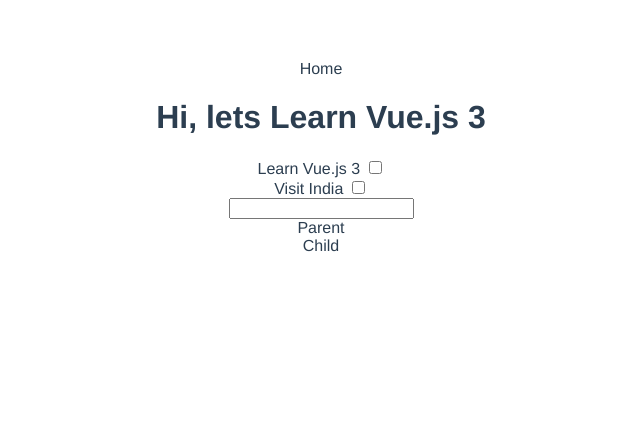
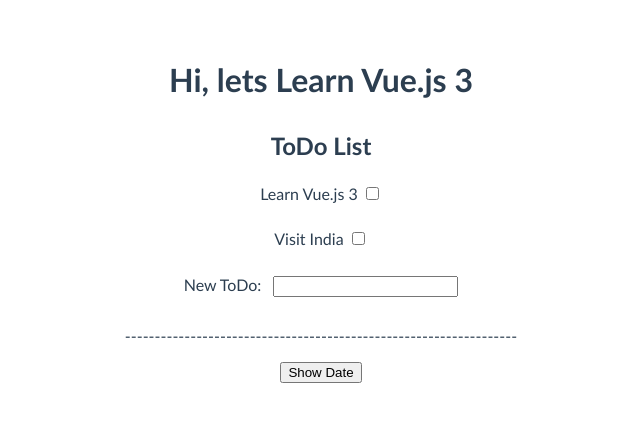
Before and after one commit to KsaniyaN/vue-playground, a Vue app: page / in a window 1280 px wide. Shown: the top 422 px of the page, without its empty margins (319-959 px from the left). Built offline with nearby package versions, Linux system fonts and the light colour scheme.

Commit message:
tidying up

```diff
--- a/src/App.vue
+++ b/src/App.vue
@@ -1,5 +1,5 @@
 <template>
-    <Nav />
+    <!-- <Nav /> -->
     <TodoApp />
     <Parent />
 </template>
@@ -21,11 +21,13 @@
 
 <style>
 #app {
-    font-family: Avenir, Helvetica, Arial, sans-serif;
-    -webkit-font-smoothing: antialiased;
-    -moz-osx-font-smoothing: grayscale;
+    font-family: 'Trebuchet MS', Helvetica, Arial, sans-serif;
     text-align: center;
     color: #2c3e50;
     margin-top: 60px;
 }
+
+* {
+    margin-bottom: 1em;
+}
 </style>
--- a/src/components/Nav.vue
+++ b/src/components/Nav.vue
@@ -6,12 +6,12 @@
 </template>
 
 <script>
-    export default {
-        name: "Nav",
-        data(){
-            return {
-                isLoggedIn: false
-            }
-        }
-    }
+export default {
+    name: "Nav",
+    data() {
+        return {
+            isLoggedIn: false,
+        };
+    },
+};
 </script>
--- a/src/components/Parent.vue
+++ b/src/components/Parent.vue
@@ -1,17 +1,34 @@
 <template>
     <div>
-        Parent
-        <Child />
+        <!-- Parent
+        <Child /> -->
+        <p>------------------------------------------------------------------</p>
+        <button @click="getDate">Show Date</button>
+        <p>{{ message }}</p>
     </div>
 </template>
 
 <script>
-    import Child from "./Child.vue";
 
-    export default {
-        name: "Parent",
-        components: {
-            Child
-        }
-    };
+import Child from "./Child.vue";
+
+export default {
+    name: "Parent",
+
+    components: {
+        Child,
+    },
+
+    data() {
+        return {
+            message: null,
+        };
+    },
+
+    methods: {
+        getDate() {
+            this.message = Date();
+        },
+    },
+};
 </script>
--- a/src/components/ToDoApp.vue
+++ b/src/components/ToDoApp.vue
@@ -1,16 +1,23 @@
 <template>
     <div>
         <h1>Hi, lets Learn Vue.js 3</h1>
+        <h2>ToDo List</h2>
         <div
             v-for="todo in todos"
             :key="todo.id"
             data-test="todo"
-            :class="[todo.completed ? 'completed' : '']">
-                {{ todo.text }}
-                <input type="checkbox" v-model="todo.completed" data-test="todo-checkbox" />
+            :class="[todo.completed ? 'completed' : '']"
+        >
+            {{ todo.text }}
+            <input
+                type="checkbox"
+                v-model="todo.completed"
+                data-test="todo-checkbox"
+            />
         </div>
 
         <form data-test="form" @submit.prevent="createTodo">
+            <label>New ToDo:</label>
             <input data-test="new-todo" v-model="newTodo" />
         </form>
     </div>
@@ -18,7 +25,7 @@
 
 <script>
 export default {
-    name: 'TodoApp',
+    name: "TodoApp",
 
     data() {
         return {
@@ -26,33 +33,37 @@
             todos: [
                 {
                     id: 1,
-                    text: 'Learn Vue.js 3',
-                    completed: false
+                    text: "Learn Vue.js 3",
+                    completed: false,
                 },
                 {
                     id: 2,
-                    text: 'Visit India',
-                    completed: false
-                }
-            ]
-        }
+                    text: "Visit India",
+                    completed: false,
+                },
+            ],
+        };
     },
 
     methods: {
-       createTodo(){
-           this.todos.push({
+        createTodo() {
+            this.todos.push({
                 id: 3,
                 text: this.newTodo,
                 completed: false,
-           })
-       }
-    }
-
-}
+            });
+            this.newTodo = "";
+        },
+    },
+};
 </script>
 
 <style scoped>
-    .completed {
-        text-decoration: line-through;
-    }
+.completed {
+    text-decoration: line-through;
+}
+
+form label {
+    margin-right: 0.75em;
+}
 </style>
```
